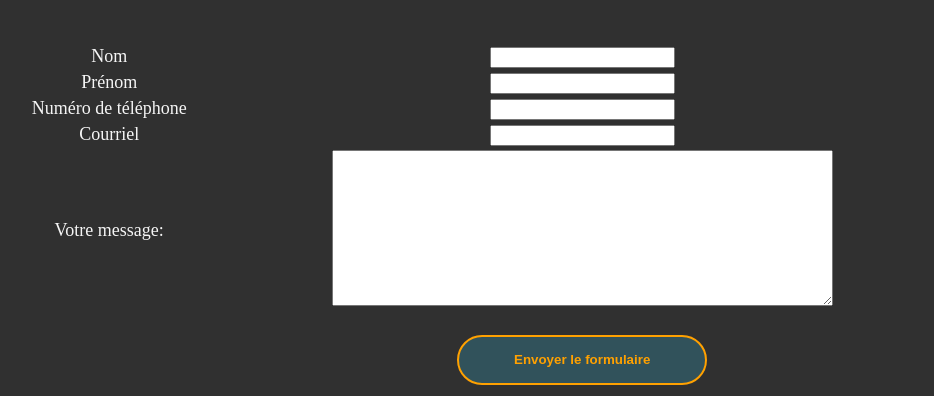
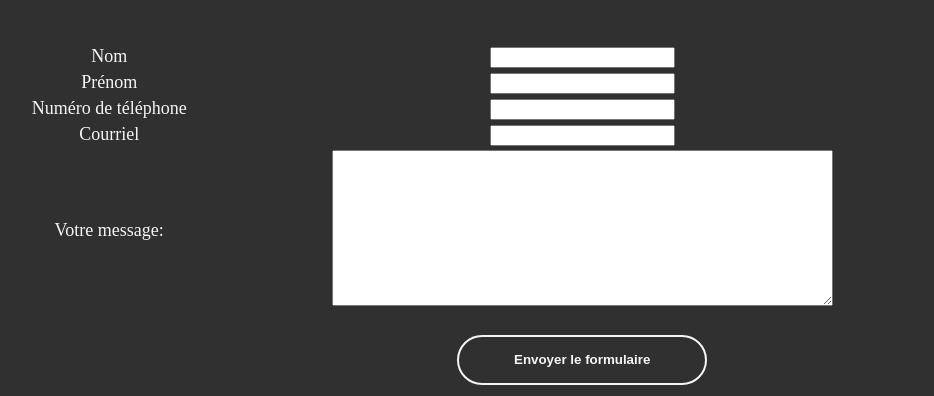
Before and after one commit to TristanMte/BTS-SIO-ingetis, a plain HTML site: page contact.html in a window 1280 px wide. Shown: the part 484-880 px from the top of the page, without its empty margins (153-1087 px from the left). Drawn offline with Linux system fonts and the light colour scheme.

Commit message:
Update style_contact.css

```diff
--- a/style_contact.css
+++ b/style_contact.css
@@ -19,20 +19,20 @@ h1{
 
 button{
     width: 250px;
-    border: 2px solid #FFA101;
+    border: 2px solid whitesmoke;
     font-weight: bold;
     border-radius: 26px;
-    background-color: #31525B;
-    color: #FFA101;
+    background-color: #303030;
+    color: whitesmoke;
     height: 50px;
     margin-top: 20px;
     box-shadow: 25px;
 }
 
 button:hover {
-    background-color: #FFA101;
-    color: #31525B ;
-    border: 3px solid #31525B;
+    background-color: whitesmoke;
+    color: #303030 ;
+    border: 3px solid #303030;
     transform: rotate(5deg);
     cursor: pointer;
 }
```
